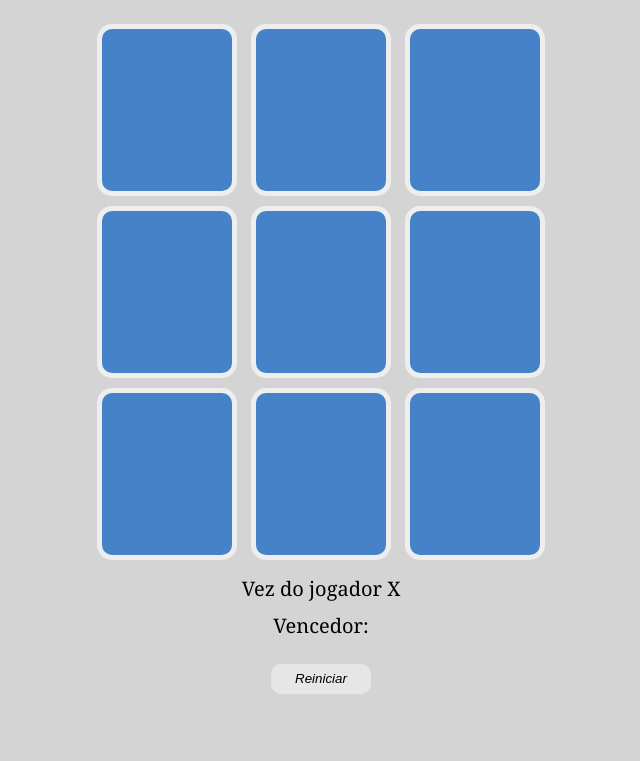
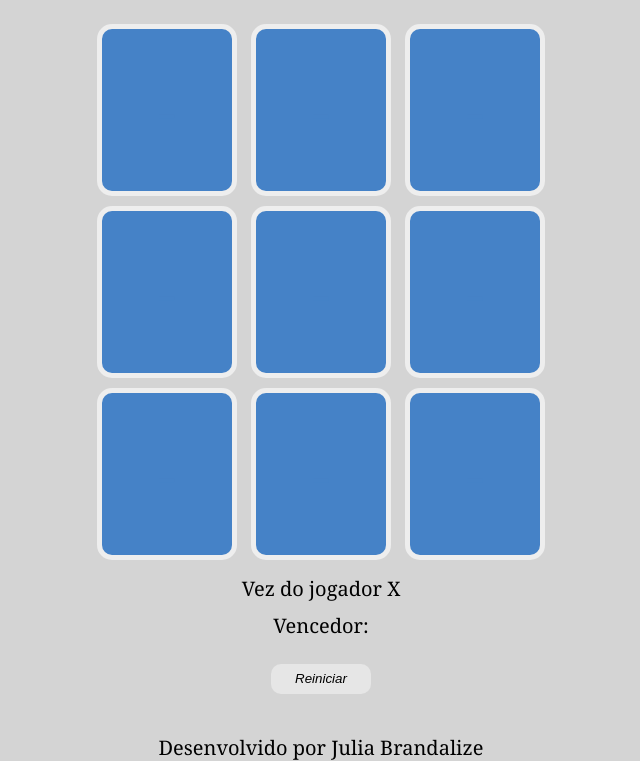
Before and after one commit to bdlzjulia/jogo_da_velha, a plain HTML site: page index.html in a window 1280 px wide. Shown: the part 67-828 px from the top of the page, without its empty margins (319-959 px from the left). Before the commit the page ends 800 px from the top, so only its background shows below. Drawn offline with Linux system fonts and the light colour scheme.

Commit message:
Update index.html

```diff
--- a/index.html
+++ b/index.html
@@ -45,7 +45,10 @@
             Reiniciar
         </button>
     </div>
+
 </body>
+
+    <footer>Desenvolvido por Julia Brandalize</footer>
 
 <script src="script.js"></script>
 </html>
```
